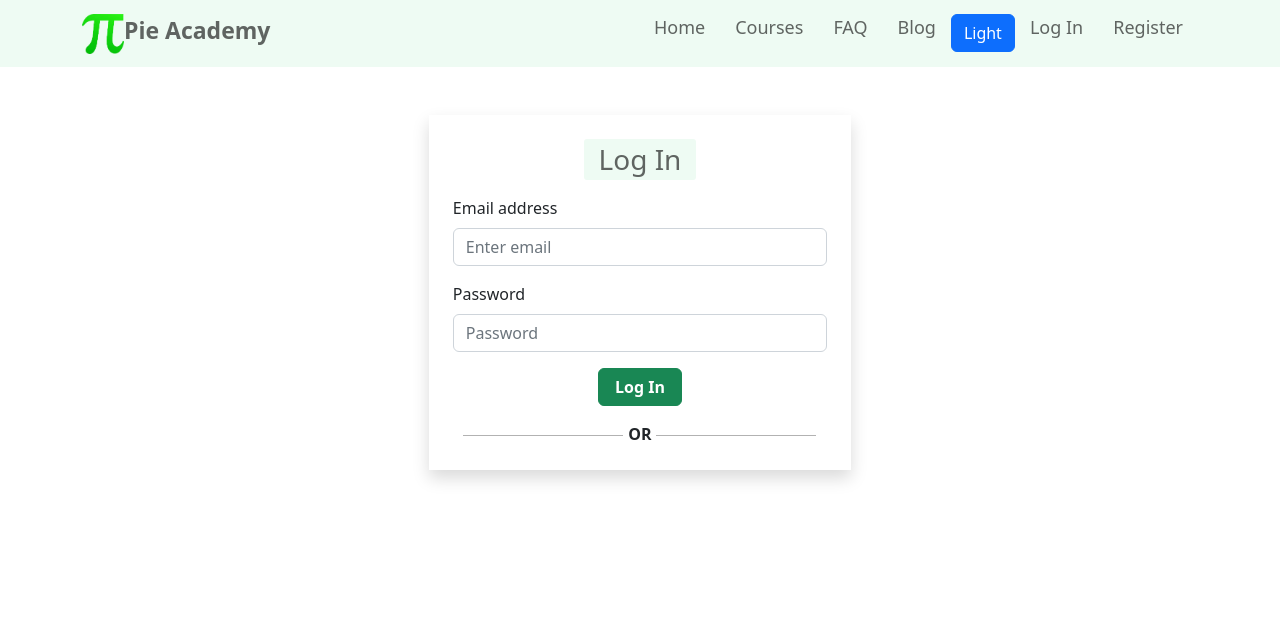
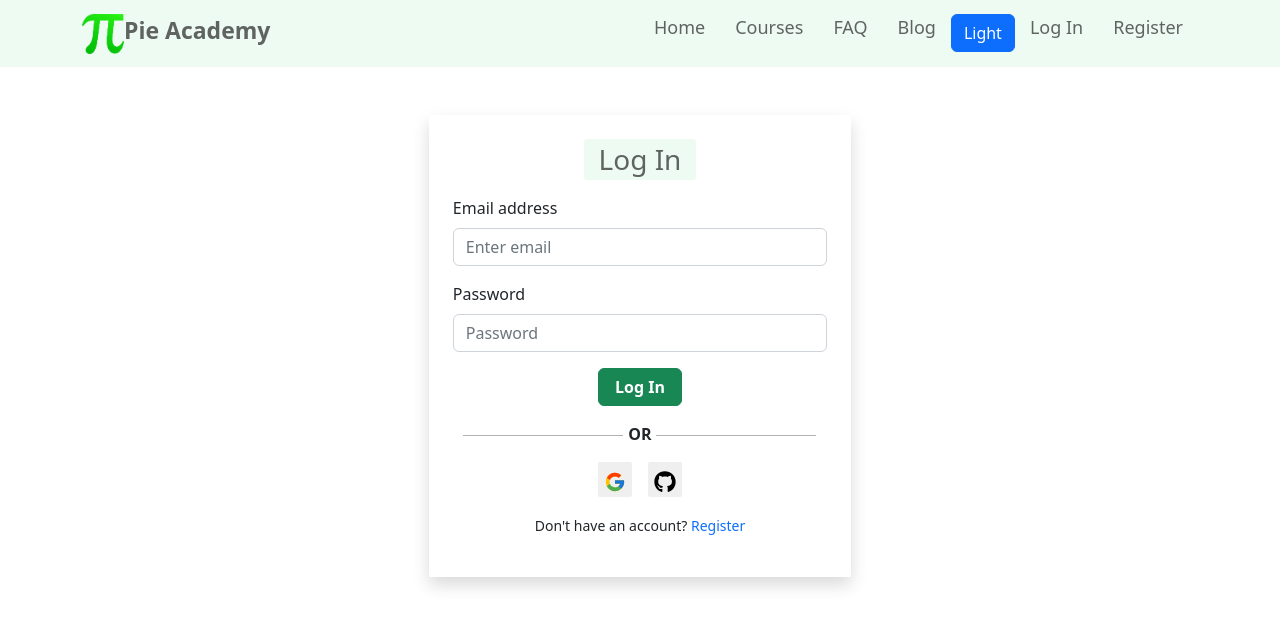
Before and after one commit to mdYeasin-cmd/pie-academy-client, a React (Create React App) app: page /login in a window 1280 px wide. Shown: the top 628 px of the page. Built offline with nearby package versions, Linux system fonts and the light colour scheme.

Commit message:
Log in page design added

```diff
--- a/package.json
+++ b/package.json
@@ -11,6 +11,7 @@
     "react": "^18.2.0",
     "react-bootstrap": "^2.5.0",
     "react-dom": "^18.2.0",
+    "react-icons": "^4.6.0",
     "react-router-dom": "^6.4.2",
     "react-scripts": "5.0.1",
     "web-vitals": "^2.1.4"
--- a/src/Pages/ManageUsers/LogIn/LogIn.css
+++ b/src/Pages/ManageUsers/LogIn/LogIn.css
@@ -32,3 +32,13 @@
     top: 11.5px;
     left: -165px;
 }
+
+.social-login-btn {
+    border: none;
+    font-size: 22px;
+    border-radius: 2px;
+}
+
+.register-redirect {
+    text-decoration: none;
+}
--- a/src/Pages/ManageUsers/LogIn/LogIn.js
+++ b/src/Pages/ManageUsers/LogIn/LogIn.js
@@ -2,6 +2,10 @@ import React from 'react';
 import './LogIn.css';
 import Button from 'react-bootstrap/Button';
 import Form from 'react-bootstrap/Form';
+import { FcGoogle } from 'react-icons/fc';
+import { FaGithub } from 'react-icons/fa';
+import { Link } from 'react-router-dom';
+
 
 const LogIn = () => {
     return (
@@ -33,6 +37,21 @@ const LogIn = () => {
                 <span className="or-line fw-semibold">OR</span>
             </div>
 
+            <div className="text-center mt-3">
+                <button className="me-3 social-login-btn">
+                    <FcGoogle></FcGoogle>
+                </button>
+                <button className="social-login-btn">
+                    <FaGithub></FaGithub>
+                </button>
+            </div>
+
+            <div>
+                <p className="text-center mt-3">
+                    <small>Don't have an account? <Link className="register-redirect" to="/register">Register</Link></small>
+                </p>
+            </div>
+
         </div>
     );
 };
```
Also changed, not shown: 1 other file (tests, documents, lock files or other folders).
